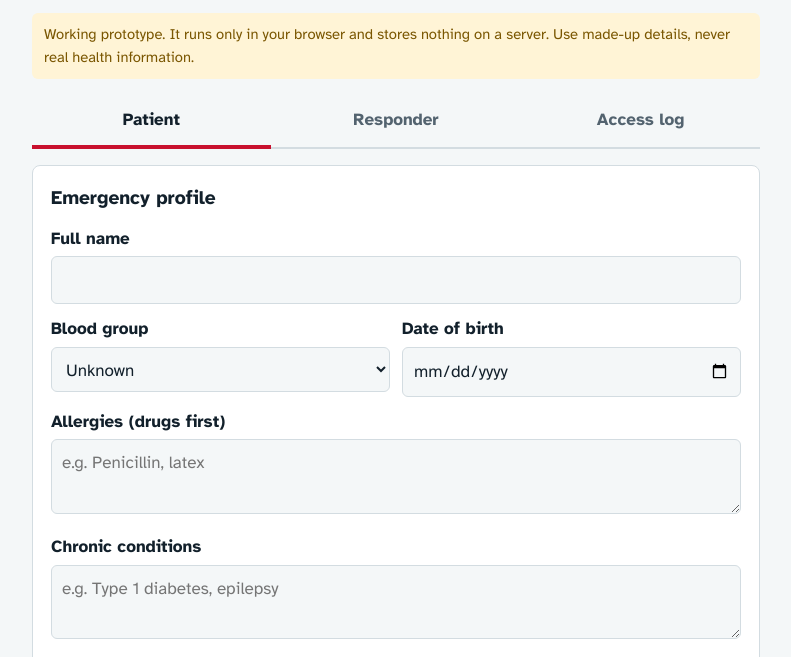
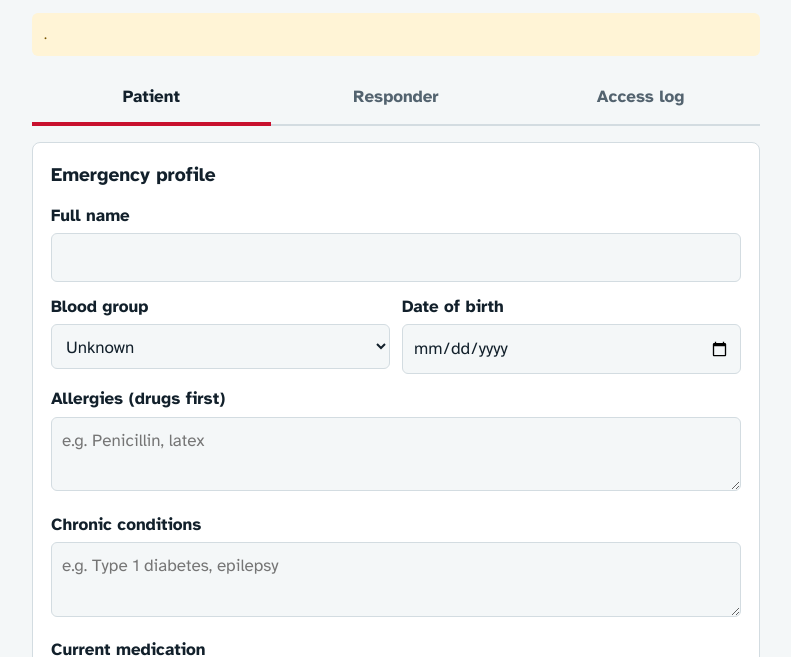
Before and after one commit to Ruel3/Medical-Alert-System, a plain HTML site: page index.html in a window 1280 px wide. Shown: the part 86-743 px from the top of the page, without its empty margins (244-1035 px from the left). Drawn offline with Linux system fonts and the light colour scheme.

Commit message:
Update index.html

```diff
--- a/index.html
+++ b/index.html
@@ -12,7 +12,7 @@
 <main>
   <h1>Medical Alert</h1>
   <p class="sub">Emergency medical information for responders, shared only with the patient’s advance consent.</p>
-  <div class="demo">Working prototype. It runs only in your browser and stores nothing on a server. Use made-up details, never real health information.</div>
+  <div class="demo">.</div>
 
   <nav role="tablist" aria-label="Prototype sections">
     <button role="tab" id="t-patient" aria-selected="true" data-tab="patient">Patient</button>
```
